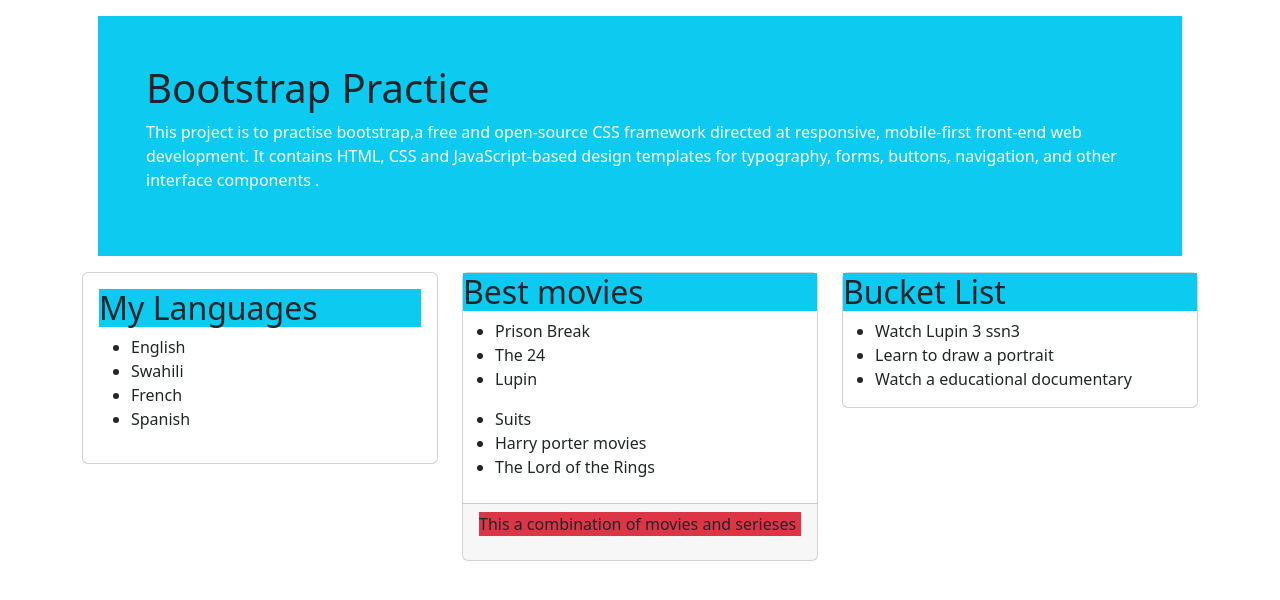
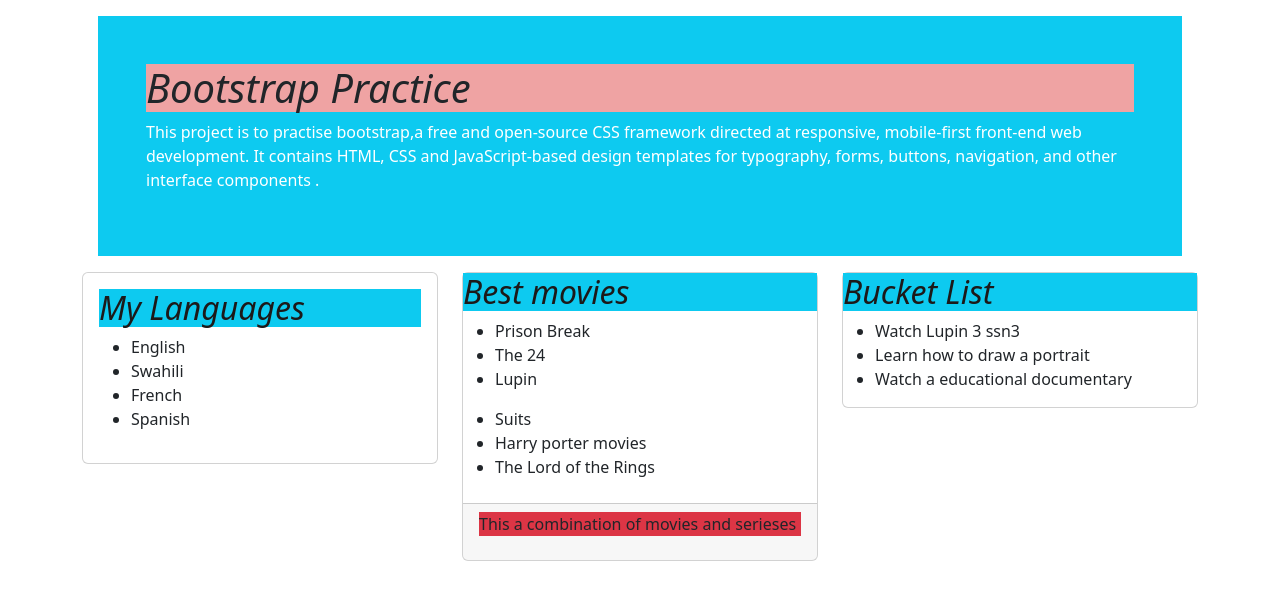
Before and after one commit to Magda098/bootstrap-practice, a plain HTML site: page index.html in a window 1280 px wide. Drawn offline with Linux system fonts and the light colour scheme.

Commit message:
adds custom css

```diff
--- a/css/styles.css
+++ b/css/styles.css
@@ -0,0 +1,12 @@
+h1 {
+    color: rgb(28, 25, 25);
+    font-style: italic;
+    background: rgb(239, 163, 163);
+}
+
+h2 {
+    color: rgb(28, 25, 25);
+    font-style: italic;
+    background: rgb(239, 163, 163);
+
+}
--- a/index.html
+++ b/index.html
@@ -5,6 +5,7 @@
   <meta charset="utf-8">
   <title>Bootstrap Practice</title>
   <link href="css/bootstrap.css" rel="stylesheet" type="text/css">
+  <link href="css/styles.css" rel="stylesheet" type="text/css">
 </head>
 
 <body>
@@ -58,7 +59,7 @@
           <h2 class="bg-info">Bucket List</h2>
           <ul>
             <li>Watch Lupin 3 ssn3</li>
-            <li>Learn to draw a portrait</li>
+            <li>Learn how to draw a portrait</li>
             <li>Watch a educational documentary</li>
           </ul>
         </div>
```
